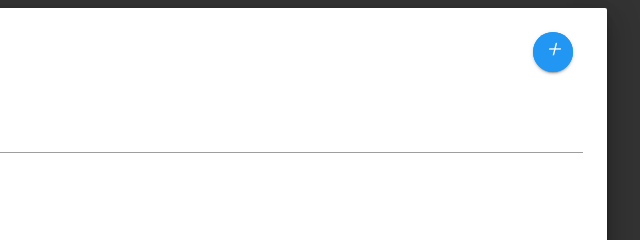
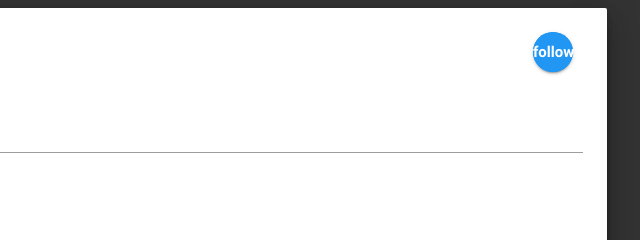
Before and after one commit to divyamsharma822/tasklist, a plain HTML site: page index.html in a window 1280 px wide. Shown: the top 240 px of the page, 481-1121 px from the left. Drawn offline with nearby package versions, Linux system fonts and the light colour scheme.

Commit message:
Update index.html

```diff
--- a/index.html
+++ b/index.html
@@ -33,8 +33,8 @@
                       <a
                         href="https://www.linkedin.com/in/dv009/"
                         class="btn-floating blue pulse"
-                        ><i class="material-icons"
-                          >+</i
+                        ><b class="material-icons"
+                          >follow</b
                       ></a>
                     </div>
                   </div>
```
